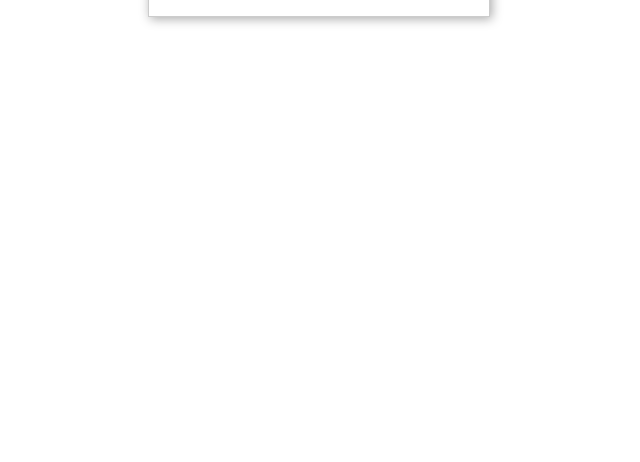
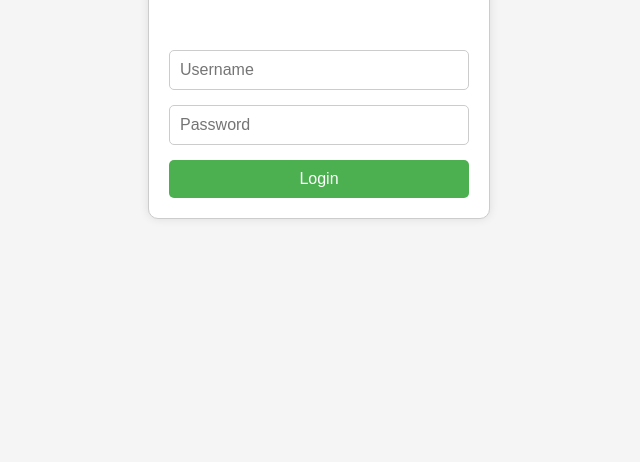
Before and after one commit to NSSKMIT/nsskmitofficial, a website: page login-page.html in a window 1280 px wide. Shown: the part 338-800 px from the top of the page, without its empty margins (321-961 px from the left). Drawn offline with Linux system fonts and the light colour scheme.

Commit message:
Update login-page.css

```diff
--- a/login-page.css
+++ b/login-page.css
@@ -1,50 +1,69 @@
-/* Add your CSS styling here */
 body {
-  font-family: Arial, sans-serif;
+  display: flex;
+  justify-content: center;
+  align-items: center;
+  height: 100vh;
+  background-color: #f5f5f5;
+  margin: 0;
 }
 
 #main-holder {
   width: 300px;
-  margin: 100px auto;
   padding: 20px;
   border: 1px solid #ccc;
-  box-shadow: 2px 2px 10px #aaa;
+  border-radius: 10px;
+  background-color: white;
+  box-shadow: 0 0 10px rgba(0, 0, 0, 0.1);
 }
 
 #login-header {
   text-align: center;
+  margin-bottom: 5px;
 }
 
 #login-error-msg-holder {
-  display: none;
-  color: red;
-  text-align: center;
+  display: flex;
+  justify-content: center;
+  align-items: center;
   margin-bottom: 10px;
 }
 
-#login-form {
-  display: flex;
-  flex-direction: column;
+#login-error-msg {
+  color: red;
+  opacity: 0;
+  transition: opacity 0.5s ease-in-out;
 }
 
 .login-form-field {
-  margin: 5px 0;
+  width: 100%;
   padding: 10px;
+  margin-bottom: 10px;
+  border: 1px solid #ccc;
+  border-radius: 5px;
 }
 
 #login-form-submit {
+  width: 100%;
   padding: 10px;
-  background-color: #007bff;
+  background-color: #4CAF50;
+  border: none;
+  border-radius: 5px;
   color: white;
-  border: none;
+  font-size: 16px;
   cursor: pointer;
 }
 
 #login-form-submit:hover {
-  background-color: #0056b3;
+  background-color: #45a049;
 }
 
-#login-error-msg {
-  opacity: 0;
-  transition: opacity 0.5s;
+#username-field,
+#password-field {
+  display: block;
+  width: calc(100% - 22px);
+  padding: 10px;
+  margin-bottom: 15px;
+  border: 1px solid #ccc;
+  border-radius: 5px;
+  font-size: 16px;
 }
```
